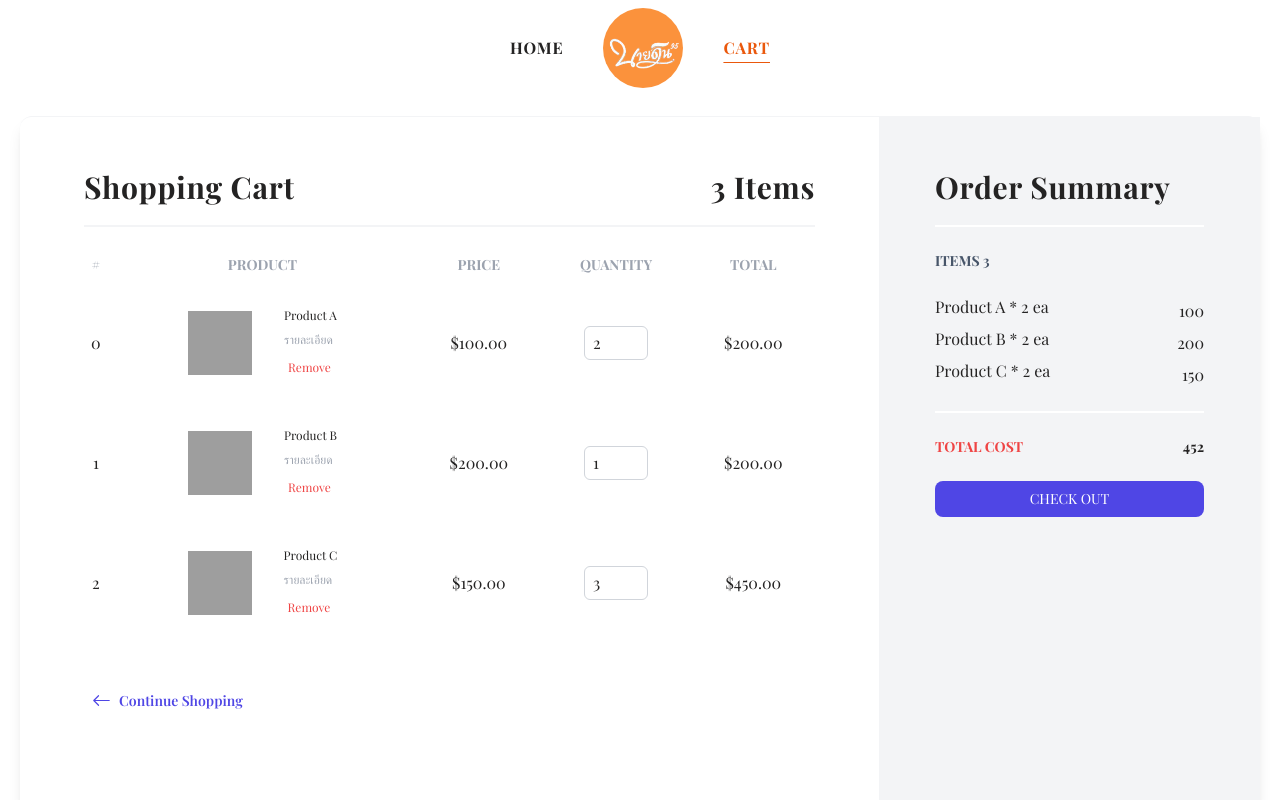
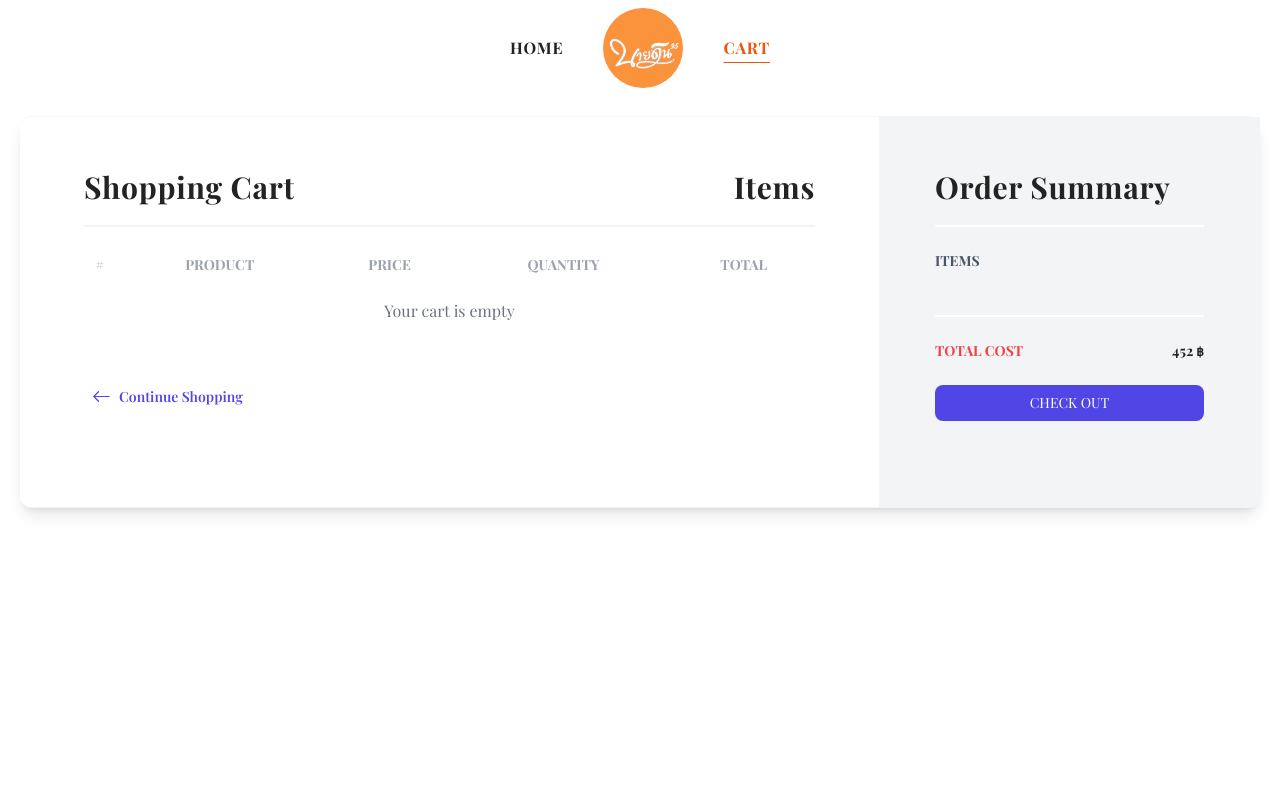
Before and after one commit to pskfdev/test-frontend-softnova, a React (Vite) app: page /cart in a window 1280 px wide. Shown: the top 800 px of the page. Built offline with nearby package versions, Linux system fonts and the light colour scheme; grey boxes are pictures that could not be loaded; a web font is replaced by a local one.

Commit message:
Update cart & redux

```diff
--- a/src/components/Card-book.tsx
+++ b/src/components/Card-book.tsx
@@ -1,30 +1,80 @@
 import { useState } from "react";
-import { AiOutlineShopping, AiOutlinePlus, AiOutlineMinus } from "react-icons/ai";
+import {
+  AiOutlineShopping,
+  AiOutlinePlus,
+  AiOutlineMinus,
+} from "react-icons/ai";
+import { BiLoader } from "react-icons/bi";
+//Redux
+import { useSelector, useDispatch } from "react-redux";
+import { addcart, updateCart } from "../store/cartSlice";
 /* Type */
-import { Books } from "./List-books";
+import { ItemCart } from "../store/cartSlice";
 
+type Props = {
+  id: number;
+  name: string;
+  image: string;
+  price: number;
+  detail: string;
+};
 
-function CardBook({ id, image, name, price, detail }: Books) {
+function CardBook({ item }: Props) {
+  const [quantity, setQuantity] = useState(1);
+  const [loading, setLoading] = useState(false);
 
-  const [quantity, setQuantity] = useState(1);
+  const dispatch = useDispatch();
+  const cart = useSelector((state: any) => state.cartStore.cart); /* [] */
 
-  // ฟังก์ชันจัดการเพิ่มและลดจำนวนสินค้า
   const handleIncrease = () => setQuantity((prev) => prev + 1);
   const handleDecrease = () => setQuantity((prev) => (prev > 1 ? prev - 1 : 1));
 
+  const handleAddCart = () => {
+    setLoading(true);
+    /* ถ้า cart ยังไม่มี product */
+    /* หรือ ยังไม่มี product นี้ใน cart */
+    if (
+      cart.length == 0 ||
+      cart.filter((itemCart: ItemCart) => itemCart.id == item.id).length == 0
+    ) {
+      dispatch(addcart({ ...item, quantity: quantity }));
+
+      setTimeout(() => {
+        setLoading(false);
+      }, 1000);
+      return;
+    }
+
+    /* ถ้ามี product นี้ใน cart ให้เพิ่มที่จำนวนแทน */
+    const found = cart.filter((itemCart: ItemCart) => itemCart.id == item.id);
+    const dataFilter = cart.filter(
+      (itemCart: ItemCart) => itemCart.id != item.id
+    );
+
+    /* อัพเดทข้อมูลเดิมที่ไม่ตรงกับ id ก่อน */
+    dispatch(updateCart(dataFilter));
+    /* อัพเดท quantity ของ product ที่ id ตรง */
+    dispatch(addcart({ ...found[0], quantity: found[0]?.quantity + quantity }));
+    setTimeout(() => {
+      setLoading(false);
+    }, 1000);
+  };
+
   return (
-    <div className="w-80 h-96 rounded-2xl py-8 overflow-hidden space-y-5 bg-white group relative shadow-lg hover:shadow-2xl transition-shadow duration-300">
+    <div className="w-80 h-96 rounded-2xl py-5 overflow-hidden bg-white group relative shadow-lg hover:shadow-2xl transition-shadow duration-300">
       <div>
         <img
-          src={image}
-          alt={name}
+          src={item?.image}
+          alt={item?.name}
           className="w-60 h-64 mx-auto drop-shadow-[0_5px_5px_rgba(0,0,0,0.5)]"
         />
       </div>
-      <div className="text-center">
-        <h3 className="tracking-wide">{name}</h3>
-        <p className="text-xs">{detail}</p>
-        <p className="text-red-500">{price} ฿</p>
+      <div className="text-center mt-3 space-y-1">
+        <h3 className="tracking-wide">{item?.name}</h3>
+        <p className="text-xs">{item?.detail}</p>
+        <p className="text-red-500">
+          {item?.price} <span className="text-xs">฿</span>
+        </p>
       </div>
 
       {/* ไอคอนตะกร้าสินค้าเมื่อ hover */}
@@ -34,7 +84,7 @@ function CardBook({ id, image, name, price, detail }: Books) {
             onClick={handleDecrease}
             className="p-2 bg-gray-100 rounded-full hover:bg-gray-200"
           >
-            <AiOutlineMinus  className="w-4 h-4 text-gray-600" />
+            <AiOutlineMinus className="w-4 h-4 text-gray-600" />
           </button>
           <input
             type="number"
@@ -46,12 +96,16 @@ function CardBook({ id, image, name, price, detail }: Books) {
             onClick={handleIncrease}
             className="p-2 bg-gray-100 rounded-full hover:bg-gray-200"
           >
-            <AiOutlinePlus  className="w-4 h-4 text-gray-600" />
+            <AiOutlinePlus className="w-4 h-4 text-gray-600" />
           </button>
         </div>
 
-        <button className="bg-orange-500 text-white p-3 mt-3 rounded-full shadow-md hover:bg-red-500">
-          <AiOutlineShopping className="w-6 h-6" />
+        <button
+          onClick={handleAddCart}
+          className="bg-orange-500 text-white p-3 mt-3 rounded-full shadow-md hover:bg-red-500"
+          disabled={loading}
+        >
+          {loading ? <BiLoader className="w-6 h-6 animate-spin" />:<AiOutlineShopping className="w-6 h-6" />}
         </button>
       </div>
     </div>
--- a/src/components/List-books.tsx
+++ b/src/components/List-books.tsx
@@ -43,11 +43,7 @@ const ListBooks = forwardRef<HTMLDivElement>((prop, ref) => {
             books?.map((item) => (
               <CardBook
                 key={item?.id}
-                id={item?.id}
-                image={item?.image}
-                name={item?.name}
-                price={item?.price}
-                detail={item?.detail}
+                item={item}
               />
             ))
           ) : (
--- a/src/components/NavbarSlide.tsx
+++ b/src/components/NavbarSlide.tsx
@@ -2,9 +2,12 @@ import { useState, useEffect } from "react";
 import { NavLink } from "react-router-dom";
 /* Components */
 import { AiFillShopping } from "react-icons/ai";
+//Redux
+import { useSelector } from "react-redux";
 
 function NavbarSlide() {
   const [isScrolled, setIsScrolled] = useState(false);
+  const cart = useSelector((state: any) => state.cartStore.cart); /* [] */
 
   useEffect(() => {
     const handleScroll = () => {
@@ -48,7 +51,7 @@ function NavbarSlide() {
         >
           <AiFillShopping size={32} />
           <p className="absolute top-3 left-2 text-xs px-1 text-white rounded-full">
-            1
+            {cart.length != 0 && cart.length}
           </p>
         </NavLink>
       </div>
--- a/src/pages/Product-Cart.tsx
+++ b/src/pages/Product-Cart.tsx
@@ -1,27 +1,38 @@
-import { useState } from "react";
 import { Link } from "react-router-dom";
 import { BsArrowLeft } from "react-icons/bs";
-
-interface CartItem {
-  id: number;
-  name: string;
-  price: number;
-  quantity: number;
-}
+//Redux
+import { useSelector, useDispatch } from "react-redux";
+import { updateCart } from "../store/cartSlice";
+//Type
+import { ItemCart } from "../store/cartSlice";
 
 function ProductCart() {
-  const [cartItems, setCartItems] = useState<CartItem[]>([
-    { id: 1, name: "Product A", price: 100, quantity: 2 },
-    { id: 2, name: "Product B", price: 200, quantity: 1 },
-    { id: 3, name: "Product C", price: 150, quantity: 3 },
-  ]);
+
+  const dispatch = useDispatch();
+  const cart = useSelector((state: any) => state.cartStore.cart);
+
+  const handleUpdateQuantity = (id: number, newQuantity: number) => {
+    dispatch(
+      updateCart(
+        cart.map((item: ItemCart) =>
+          item.id == id ? { ...item, quantity: newQuantity } : item
+        )
+      )
+    );
+  };
+
+  const handleRemoveItem = (id: number) => {
+    dispatch(updateCart(cart.filter((item: ItemCart) => item.id !== id)));
+  };
 
   return (
     <section className="flex flex-col lg:flex-row m-5 border-y border-gray-100 shadow-lg rounded-xl">
       <div className="py-8 w-full text-main-brown">
         <header className="py-5 mx-2 md:mx-16 flex justify-between items-center border-b-2 border-gray-100">
           <h2 className="tracking-wide">Shopping Cart</h2>
-          <h2 className="tracking-wide">3 Items</h2>
+          <h2 className="tracking-wide">
+            {cart.length != 0 && cart.length} Items
+          </h2>
         </header>
 
         <div className="py-5 mx-2 md:mx-16 overflow-x-auto">
@@ -36,40 +47,48 @@ function ProductCart() {
               </tr>
             </thead>
             <tbody>
-              {cartItems.length > 0 ? (
-                cartItems.map((item, idx) => (
+              {cart.length > 0 ? (
+                cart.map((item: any, idx: number) => (
                   <tr
                     key={item.id}
                     className="text-center text-main-brown hover:bg-gray-50"
                   >
                     <td className="hidden md:table-cell">{idx}</td>
-                    <td className="py-5 flex items-center justify-center md:space-x-8">
+                    <td className="py-5 flex items-center justify-start md:space-x-8">
                       <img
-                        src="https://fakestoreapi.com/img/81fPKd-2AYL._AC_SL1500_.jpg"
+                        src={item?.image}
                         alt={item.name}
-                        className="w-16 h-16 hidden md:block"
+                        className="w-16 h-16 hidden md:block md:ml-5 lg:ml-20"
                       />
                       <div className="py-1 text-xs text-start space-y-2">
                         <p>{item.name}</p>
-                        <p className="text-gray-400">รายละเอียด</p>
-                        <button className="p-1 text-red-500 hover:bg-red-500 hover:text-white rounded-lg transition ease-in-out duration-300">
+                        <p className="text-gray-400">{item?.detail}</p>
+                        <button
+                          onClick={() => handleRemoveItem(item?.id)}
+                          className="p-1 text-red-500 hover:bg-red-500 hover:text-white rounded-lg transition ease-in-out duration-300"
+                        >
                           Remove
                         </button>
                       </div>
                     </td>
-                    <td>${item.price.toFixed(2)}</td>
+                    <td>
+                      {item.price.toFixed(2)} <span className="text-xs">฿</span>
+                    </td>
                     <td>
                       <input
                         type="number"
                         min={1}
                         value={item.quantity}
-                        /* onChange={(e) =>
-                        handleUpdateQuantity(item.id, Number(e.target.value))
-                      } */
+                        onChange={(e) =>
+                          handleUpdateQuantity(item.id, Number(e.target.value))
+                        }
                         className="w-16 border border-gray-300 rounded-md px-2 py-1"
                       />
                     </td>
-                    <td>${(item.price * item.quantity).toFixed(2)}</td>
+                    <td>
+                      {(item.price * item.quantity).toFixed(2)}{" "}
+                      <span className="text-xs">฿</span>
+                    </td>
                   </tr>
                 ))
               ) : (
@@ -99,14 +118,24 @@ function ProductCart() {
 
         {/* List Books */}
         <div className="py-6 mx-14 border-b-2 border-white space-y-5">
-          <p className="text-sm font-bold uppercase text-slate-600">Items 3</p>
+          <p className="text-sm font-bold uppercase text-slate-600">
+            Items {cart.length != 0 && cart.length}
+          </p>
 
           <div>
-            {cartItems.length > 0 &&
-              cartItems.map((item) => (
-                <div className="flex justify-between items-center space-y-2">
-                  <p>{item.name} * 2 ea</p>
-                  <p>{item.price}</p>
+            {cart.length > 0 &&
+              cart.map((item: ItemCart) => (
+                <div
+                  key={item?.id}
+                  className="flex justify-between items-center space-y-2"
+                >
+                  <p>
+                    {item.name} * {item.quantity} ea
+                  </p>
+                  <p>
+                    {(item.price * item.quantity).toFixed(2)}{" "}
+                    <span className="text-xs">฿</span>
+                  </p>
                 </div>
               ))}
           </div>
@@ -115,7 +144,9 @@ function ProductCart() {
         {/* Total */}
         <div className="py-6 mx-14 flex justify-between items-center text-sm font-bold">
           <p className="uppercase text-red-500">Total cost</p>
-          <p>452</p>
+          <p>
+            452 <span className="text-xs">฿</span>
+          </p>
         </div>
 
         <div className="mx-14">
--- a/src/store/cartSlice.ts
+++ b/src/store/cartSlice.ts
@@ -1,33 +1,37 @@
 import { createSlice, PayloadAction } from "@reduxjs/toolkit";
 /* Functions */
 import { loadState } from "./util";
-/* Type */
-import { Books } from "../components/List-books";
 
 
+export interface ItemCart {
+  id: number;
+  name: string;
+  image: string;
+  price: number;
+  detail: string;
+  quantity: number;
+};
+
 interface CartState {
-  cart: Array<Books>;
+  cart: Array<ItemCart>;
 }
 
 const initialState: CartState = {
-  cart: [],
+  cart: loadState(),
 };
 
 export const cartSlice = createSlice({
   name: "cartStore",
   initialState: initialState,
   reducers: {
-    addcart: (state, action: PayloadAction<CartState>) => {
-      state.cart = [];
+    addcart: (state, action: PayloadAction<ItemCart>) => {
+      state.cart = [...state.cart, action.payload];
     },
-    removecart: (state, action: PayloadAction<CartState>) => {
-      state.cart = [];
-    },
-    clearcart: (state) => {
-      state.cart = [];
+    updateCart: (state, action: PayloadAction<CartState>) => {
+      state.cart = action.payload;
     },
   },
 });
 
-export const { addcart, removecart } = cartSlice.actions;
+export const { addcart, updateCart } = cartSlice.actions;
 export default cartSlice.reducer;
```
Also changed, not shown: src/store/util.ts (+5 -6 lines).
